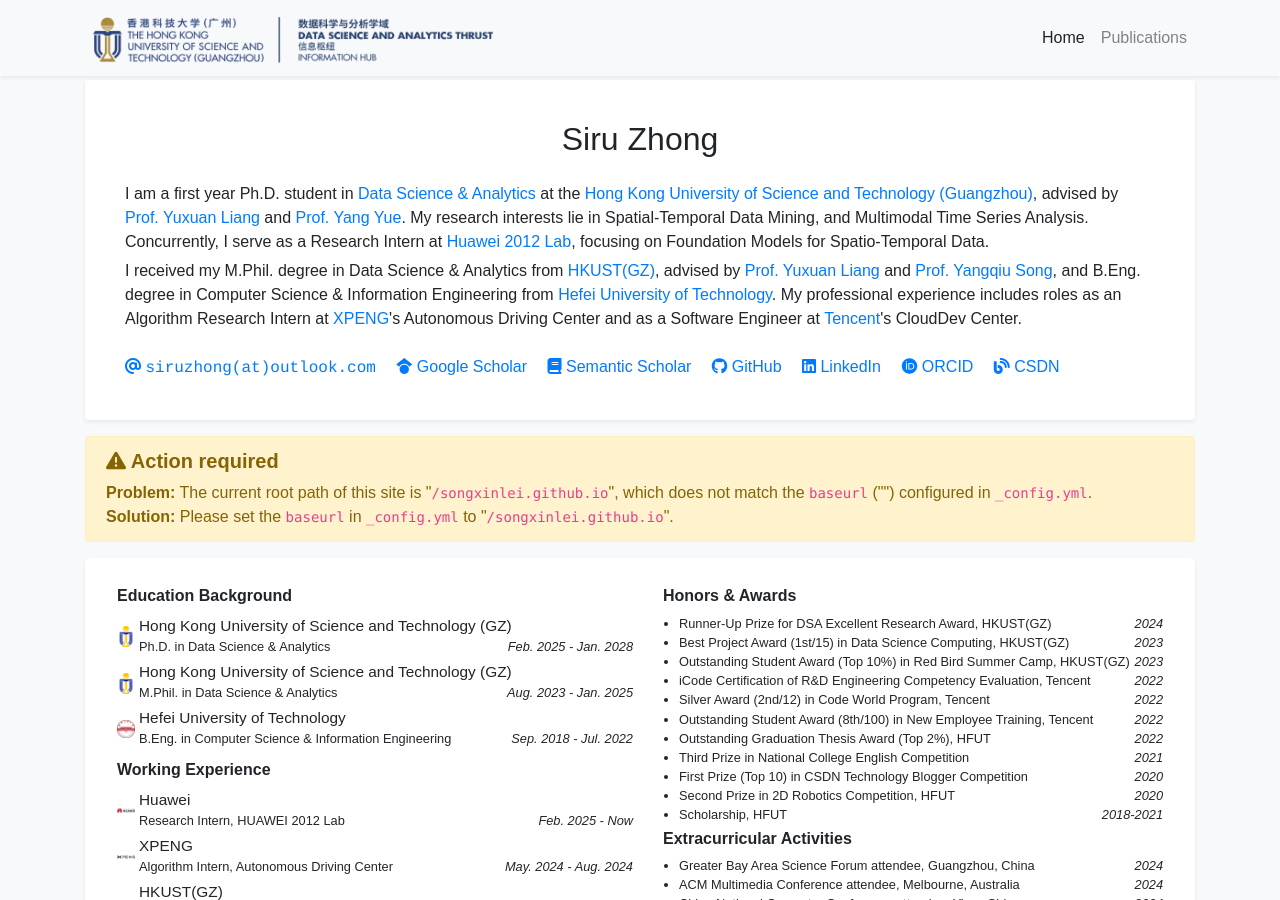
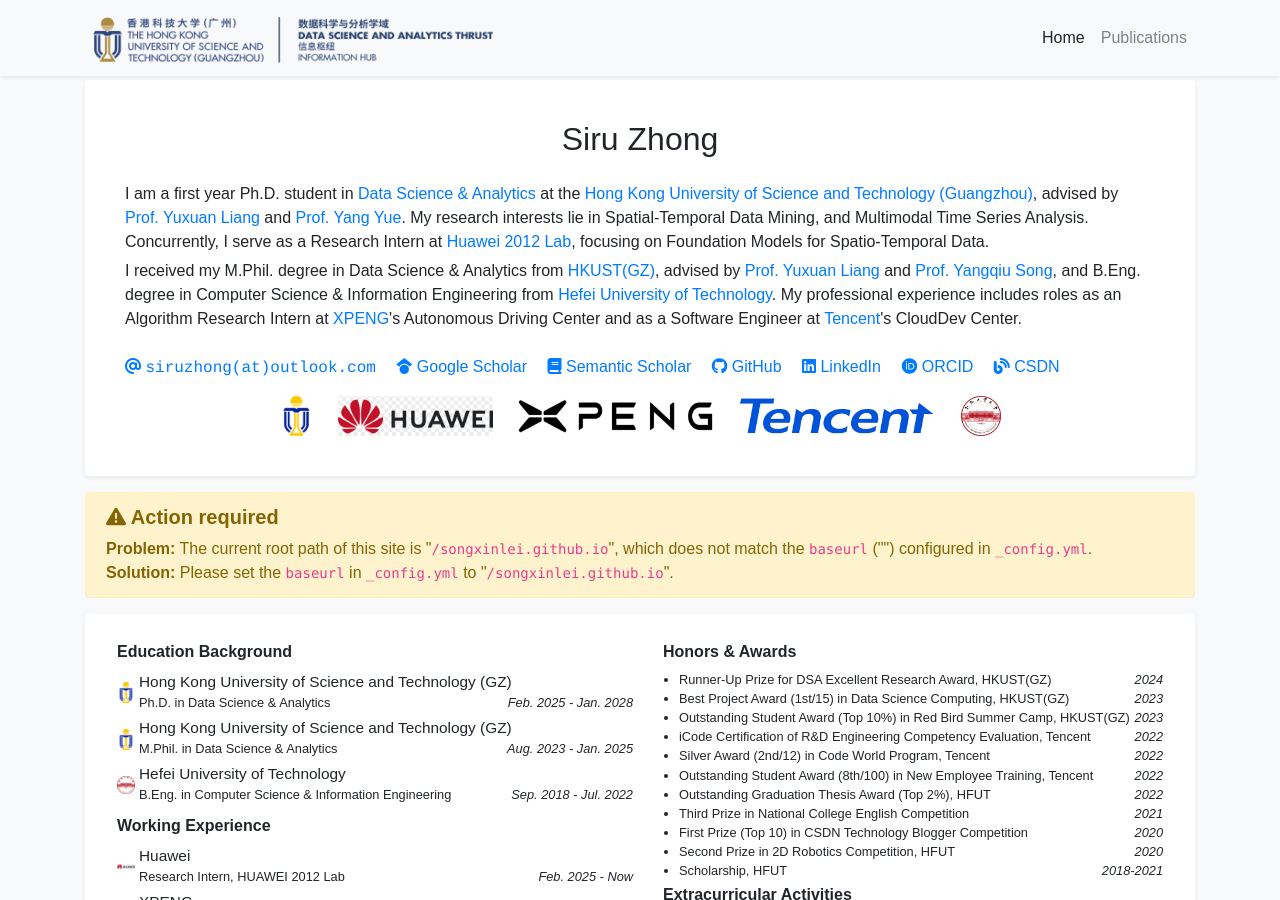
Before and after one commit to thunderlrr/songxinlei.github.io, a Jekyll site: the page built from index.html, in a window 1280 px wide and 900 px high. Built offline with Jekyll 4.4.1, drawn with Linux system fonts in a browser that asks for light colours; a style sheet for code colours, icons or effects is not loaded.

Commit message:
update profile

```diff
--- a/_includes/widgets/profile_card.html
+++ b/_includes/widgets/profile_card.html
@@ -97,6 +97,24 @@
                             </a>
                             {% endif %}
                         </div>
+
+                        <div class="institution-logos mt-3" style="text-align: center;">
+                            <a href="https://www.hkust-gz.edu.cn/" target="_blank" style="margin: 0 10px;">
+                                <img src="/assets/images/badges/HKUST_GZ.png" alt="HKUST(GZ)" style="height: 40px; width: auto;">
+                            </a>
+                            <a href="https://www.huawei.com/" target="_blank" style="margin: 0 10px;">
+                                <img src="/assets/images/badges/Huawei_company.png" alt="Huawei" style="height: 40px; width: auto;">
+                            </a>
+                            <a href="https://www.xpeng.com/" target="_blank" style="margin: 0 10px;">
+                                <img src="/assets/images/badges/xpeng_company.png" alt="XPENG" style="height: 40px; width: auto;">
+                            </a>
+                            <a href="https://www.tencent.com/" target="_blank" style="margin: 0 10px;">
+                                <img src="/assets/images/badges/tencent_company.png" alt="Tencent" style="height: 40px; width: auto;">
+                            </a>
+                            <a href="https://ci.hfut.edu.cn/" target="_blank" style="margin: 0 10px;">
+                                <img src="/assets/images/badges/HFUT.png" alt="HFUT" style="height: 40px; width: auto;">
+                            </a>
+                        </div>
                     </div>
                 </div>
             </div>
```
